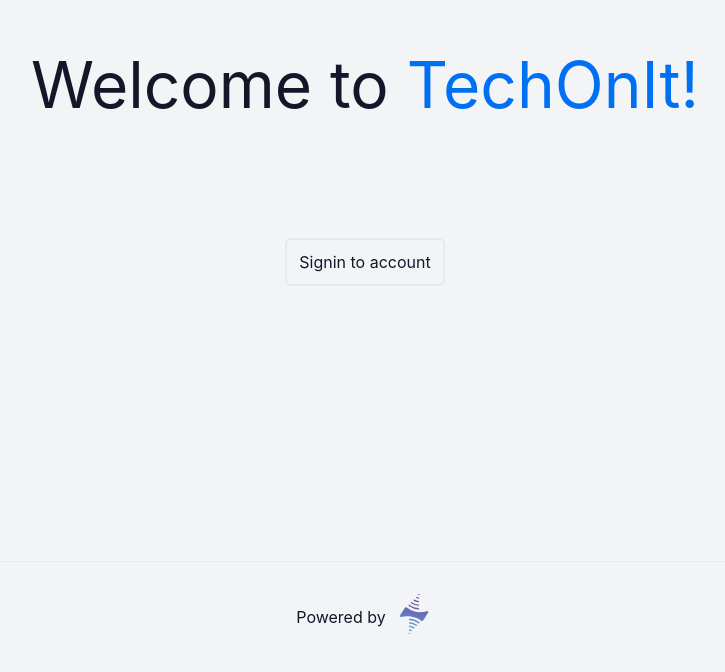
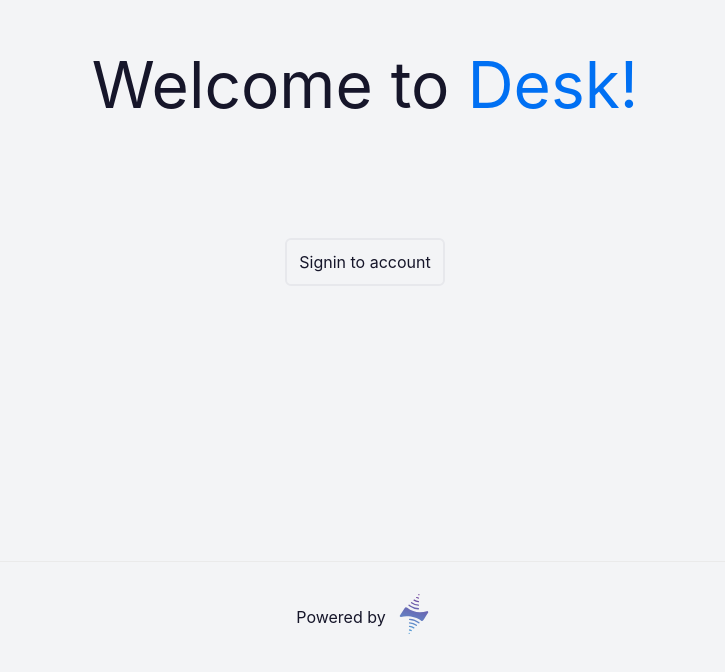
Before and after one commit to mahv7272/techonit-desk-ui, a Next.js app in the folder techonit-desk/: page / in a window 1280 px wide. Shown: the part 239-911 px from the top of the page, without its empty margins (275-1000 px from the left). Built offline with nearby package versions, Linux system fonts and the light colour scheme.

Commit message:
🚀 This is desk presentation.

```diff
--- a/techonit-desk/pages/index.js
+++ b/techonit-desk/pages/index.js
@@ -8,7 +8,7 @@
       <main className={styles.main}>
         <div className='mb-[8rem]'>
           <h1 className={styles.title}>
-            Welcome to <a href="https://nextjs.org">TechOnIt!</a>
+            Welcome to <a href="https://nextjs.org">Desk!</a>
           </h1>
         </div>
         <div>
```
